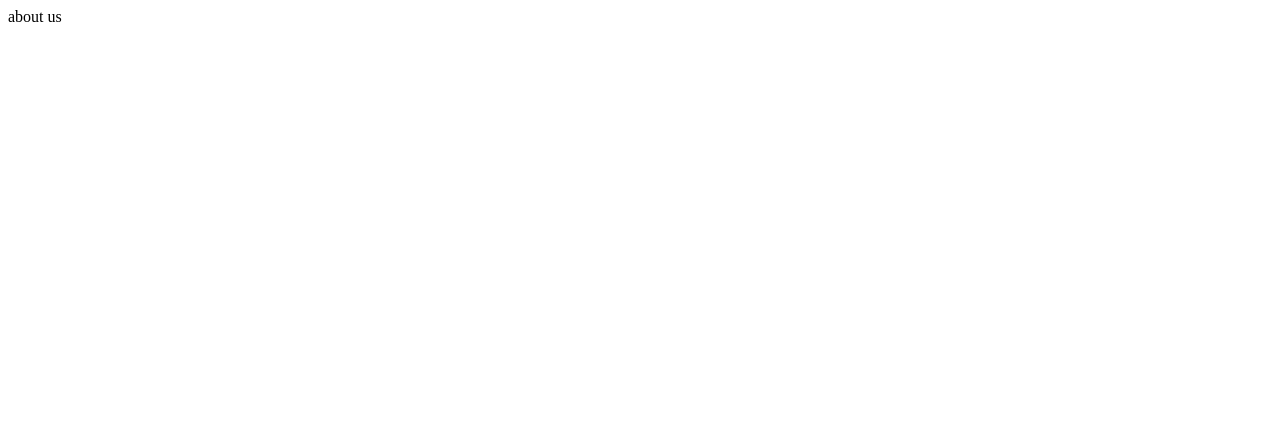
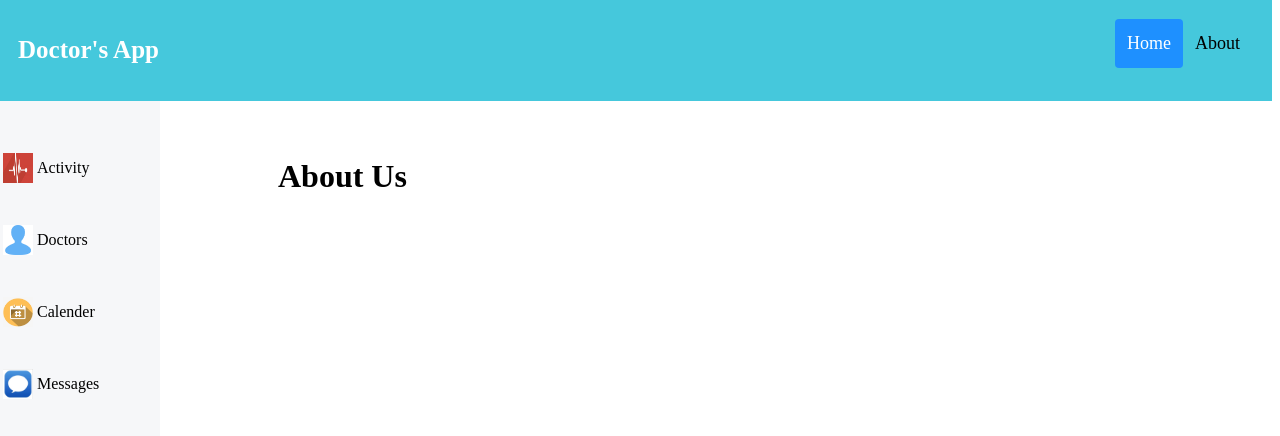
Before and after one commit to kbagoli1999/doc_app, a plain HTML site: page about.html in a window 1280 px wide. Drawn offline with Linux system fonts and the light colour scheme.

Commit message:
about us edits

```diff
--- a/about.html
+++ b/about.html
@@ -1 +1,110 @@
-about us
+<html lang="en">
+
+<head>
+    <link rel="stylesheet" href="styles.css">
+
+</head>
+
+<body>
+
+    <div class="header">
+        <h1>Doctor's App</h1>
+        <div class="header-right">
+            <a class="active" href="./index.html">Home</a>
+            <a href="./about.html">About</a>
+        </div>
+    </div>
+
+    <div class="sidenav">
+        <table>
+            <tr>
+                <td class="tableImage">
+                    <img src="./images/activity_image.jpg" width="30px" height="30px">
+                </td>
+                <td class="tdText">Activity</td>
+            </tr>
+
+            <tr>
+                <td class="tableImage">
+                    <img src="./images/contacts.png" width="30px" height="30px">
+                </td>
+                <td class="tdText">Doctors</td>
+            </tr>
+            <tr>
+                <td class="tableImage">
+                    <img src="./images/calender.png" width="30px" height="30px">
+                </td>
+                <td class="tdText">Calender</td>
+            </tr>
+            <tr>
+                <td class="tableImage">
+                    <img src="./images/message.jpg" width="30px" height="30px">
+                </td>
+                <td class="tdText">Messages</td>
+            </tr>
+
+        </table>
+
+    </div>
+
+
+    <div class="container">
+
+
+
+        <!-- <table class="table">
+            <thead class="thead-dark">
+                <tr>
+                    <th>NAME</th>
+                    <th>SPECIALITY</th>
+                    <th>LOCATION</th>
+                    <th colspan="3"></th>
+                </tr>
+            </thead>
+
+            <tbody>
+                <tr>
+                    <td>Amanda Simpson</td>
+                    <td>Allergist</td>
+                    <td>10002</td>
+                    <td><a class="btn btn-secondary" href="/friends/1">Show</a></td>
+                    <td><a class="btn btn-dark" href="/friends/1/edit">Edit</a></td>
+                    <td><a data-confirm="Are you sure?" class="btn btn-primary" rel="nofollow" data-method="delete"
+                            href="/friends/1">Remove</a></td>
+                </tr>
+                <tr>
+                    <td>Samuel Johns</td>
+                    <td>Audiologist</td>
+                    <td>10006</td>
+                    <td><a class="btn btn-secondary" href="/friends/2">Show</a></td>
+                    <td><a class="btn btn-dark" href="/friends/2/edit">Edit</a></td>
+                    <td><a data-confirm="Are you sure?" class="btn btn-primary" rel="nofollow" data-method="delete"
+                            href="/friends/2">Remove</a></td>
+                </tr>
+                <tr>
+                    <td>Richards Park</td>
+                    <td>Chiropractor</td>
+                    <td>10009</td>
+                    <td><a class="btn btn-secondary" href="/friends/4">Show</a></td>
+                    <td><a class="btn btn-dark" href="/friends/4/edit">Edit</a></td>
+                    <td><a data-confirm="Are you sure?" class="btn btn-primary" rel="nofollow" data-method="delete"
+                            href="/friends/4">Remove</a></td>
+                </tr>
+            </tbody>
+        </table> -->
+        <br><br>
+
+        <h1>About Us</h1>
+
+
+        <br>
+
+        <!-- <a class="btn btn-secondary" href="/friends/new">New Doctor</a> -->
+
+
+    </div>
+
+
+</body>
+
+</html>
```
